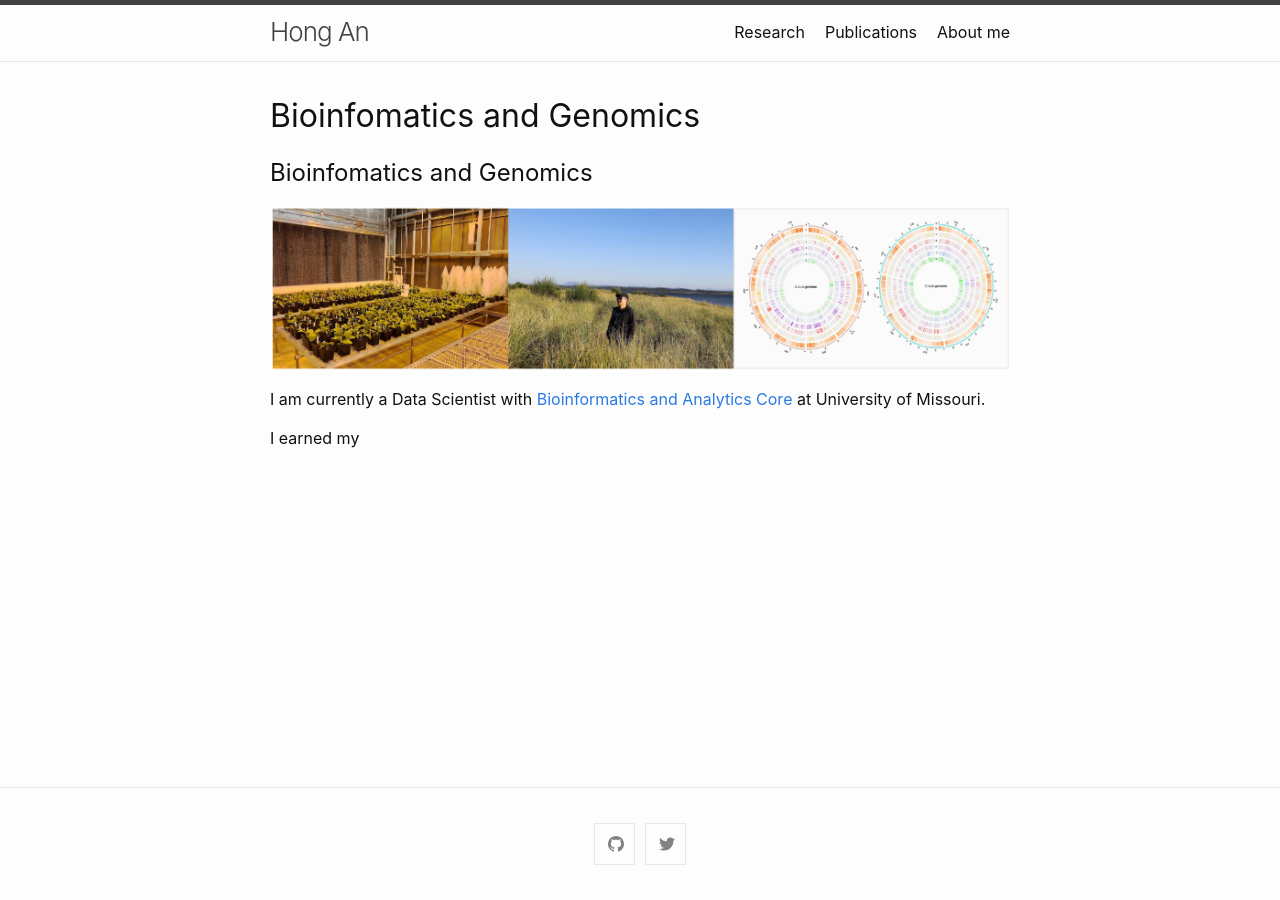
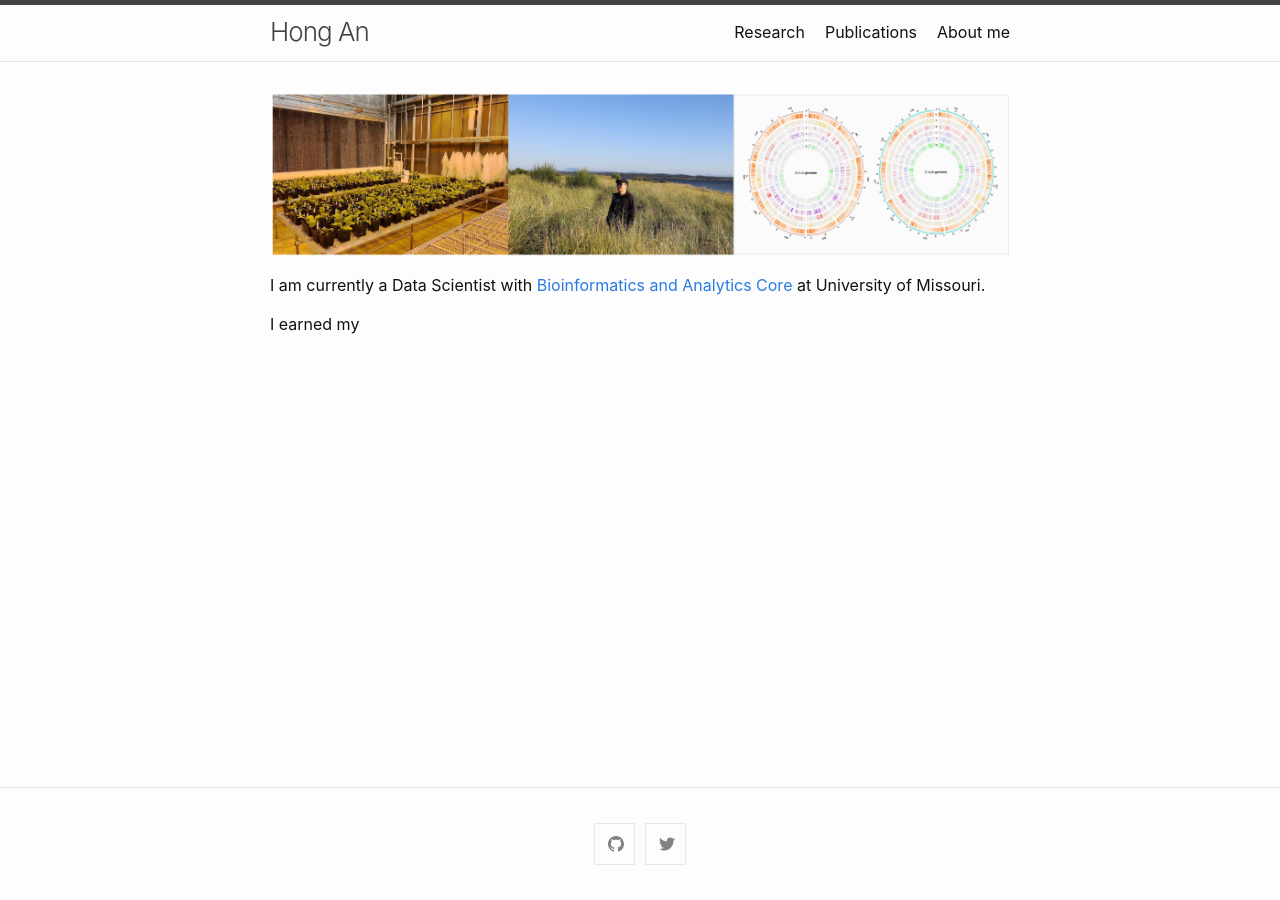
Before and after one commit to anhong11/anhong11.github.io, a Jekyll site: the page built from index.md, in a window 1280 px wide. Built offline with Jekyll 4.4.1, drawn with Linux system fonts in a browser that asks for light colours; our own code applies the rules of GitHub Pages for plain Markdown files.

Commit message:
Update index.md

```diff
--- a/index.md
+++ b/index.md
@@ -1,5 +1,3 @@
-## Bioinfomatics and Genomics
-
 ![](figures/fig1.jpg)
 
 I am currently a Data Scientist with [Bioinformatics and Analytics Core](https://bioinformatics.missouri.edu/) at University of Missouri.
```
